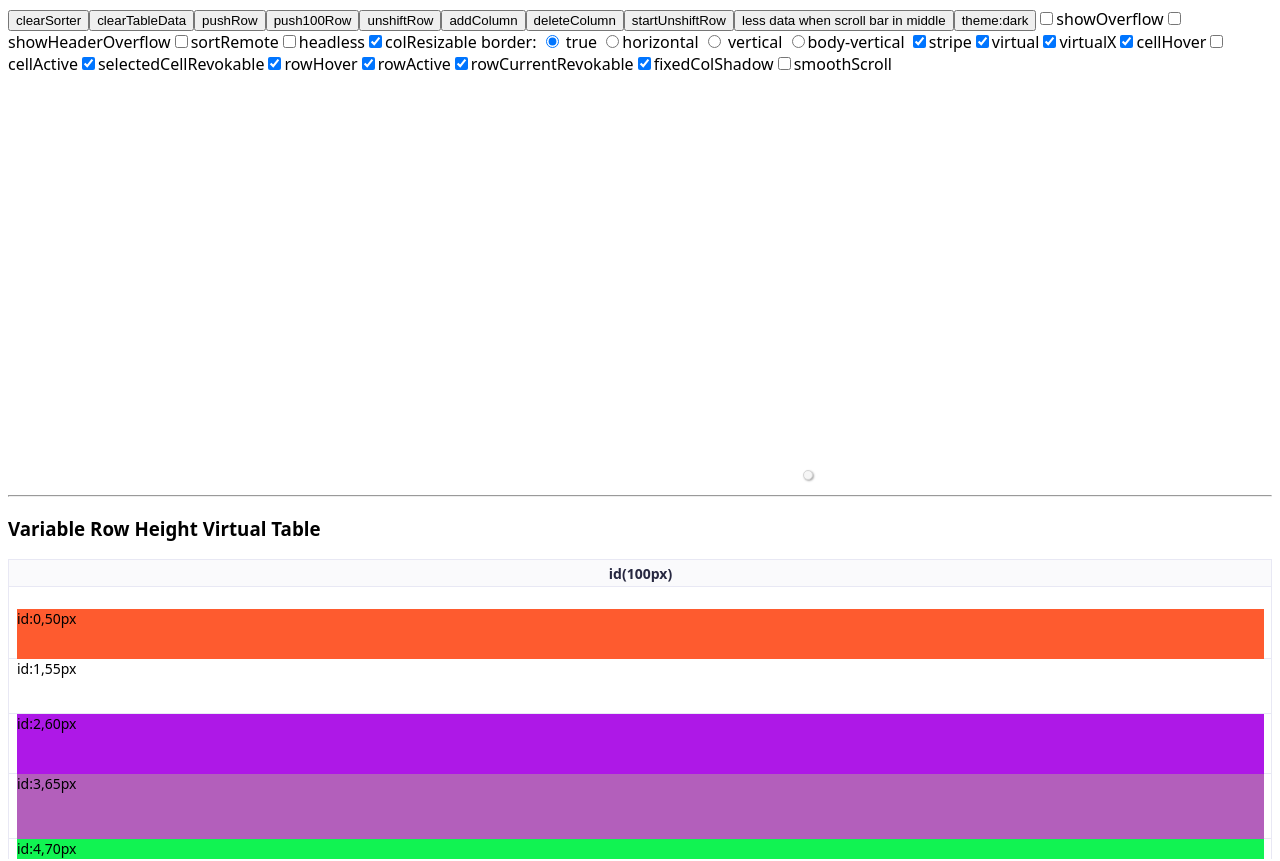
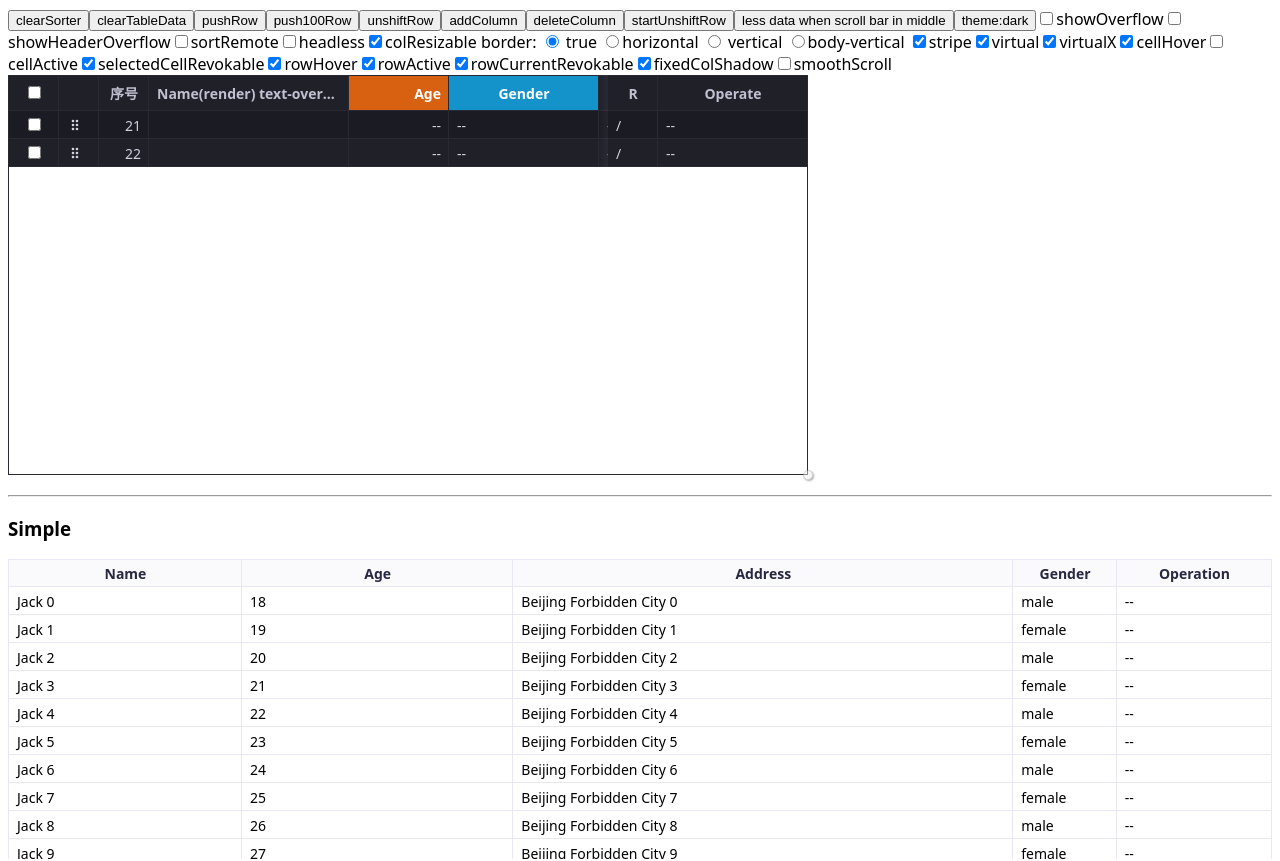
Before and after one commit to ja-plus/stk-table-vue, a Vue app: page / in a window 1280 px wide. Shown: the top 861 px of the page. Built offline with nearby package versions, Linux system fonts and the light colour scheme.

Commit message:
update variable row height code

```diff
--- a/src/StkTable/StkTable.vue
+++ b/src/StkTable/StkTable.vue
@@ -23,11 +23,11 @@
             'text-overflow': props.showOverflow,
             'header-text-overflow': props.showHeaderOverflow,
             'fixed-relative-mode': isRelativeMode,
-            'variable-row-height': props.autoRowHeight,
+            'auto-row-height': props.autoRowHeight,
         }"
         :style="{
-            '--row-height': virtualScroll.rowHeight + 'px',
-            '--header-row-height': (props.headerRowHeight || props.rowHeight) + 'px',
+            '--row-height': props.autoRowHeight ? void 0 : virtualScroll.rowHeight + 'px',
+            '--header-row-height': props.headerRowHeight + 'px',
             '--highlight-duration': props.highlightConfig.duration && props.highlightConfig.duration + 's',
             '--highlight-timing-function': highlightSteps ? `steps(${highlightSteps})` : '',
         }"
@@ -296,9 +296,15 @@ const props = withDefaults(
         headless?: boolean;
         /** 主题，亮、暗 */
         theme?: 'light' | 'dark';
-        /** 行高 */
+        /**
+         * 行高
+         * - `props.autoRowHeight` 为 `true` 时，将表示为期望行高，用于计算。不再影响实际行高。
+         */
         rowHeight?: number;
-        /** 可变行高 */
+        /**
+         * 是否可变行高
+         * - 设置为 `true` 时, `props.rowHeight` 将表示为期望行高，用于计算。不再影响实际行高。
+         */
         autoRowHeight?: boolean;
         /** 是否高亮鼠标悬浮的行 */
         rowHover?: boolean;
@@ -415,7 +421,7 @@ const props = withDefaults(
         rowHover: true,
         rowActive: true,
         rowCurrentRevokable: true,
-        headerRowHeight: null,
+        headerRowHeight: DEFAULT_ROW_HEIGHT,
         virtual: false,
         virtualX: false,
         columns: () => [],
--- a/src/StkTable/style.less
+++ b/src/StkTable/style.less
@@ -232,7 +232,7 @@
         // }
     }
 
-    &.variable-row-height {
+    &.auto-row-height {
 
         tbody td {
             height: unset;
--- a/src/StkTable/useVirtualScroll.ts
+++ b/src/StkTable/useVirtualScroll.ts
@@ -66,7 +66,7 @@ export function useVirtualScroll<DT extends Record<string, any>>({
     rowKeyGen,
 }: Option<DT>) {
     /** 表头高度 */
-    const tableHeaderHeight = ref(props.headerRowHeight ?? props.rowHeight);
+    const tableHeaderHeight = ref(props.headerRowHeight);
 
     const virtualScroll = ref<VirtualScrollStore>({
         containerHeight: 0,
@@ -243,16 +243,12 @@ export function useVirtualScroll<DT extends Record<string, any>>({
             for (let i = 0; i < dataSourceCopy.value.length; i++) {
                 const row = dataSourceCopy.value[i];
                 const rowKey = String(rowKeyGen(row));
-                const height = variableHeightMap.get(rowKey);
-                if (height) {
-                    autoRowHeightTop += height;
-                }
+                const height = variableHeightMap.get(rowKey) || rowHeight || DEFAULT_ROW_HEIGHT;
+                autoRowHeightTop += height;
                 if (autoRowHeightTop >= sTop) {
-                    if (i > 0) {
-                        startIndex = i - 1;
-                        autoRowHeightTop -= height || DEFAULT_ROW_HEIGHT;
-                        break;
-                    }
+                    startIndex = i;
+                    autoRowHeightTop = autoRowHeightTop - height;
+                    break;
                 }
             }
         } else {
@@ -282,15 +278,14 @@ export function useVirtualScroll<DT extends Record<string, any>>({
             window.clearTimeout(vue2ScrollYTimeout);
         }
 
-        if (oldStartIndex === startIndex && oldEndIndex === endIndex) {
-            // 没有变化，不需要更新
-            return;
-        }
-
         let offsetTop = 0;
         if (props.autoRowHeight) {
             offsetTop = autoRowHeightTop;
         } else {
+            if (oldStartIndex === startIndex && oldEndIndex === endIndex) {
+                // 没有变化，不需要更新
+                return;
+            }
             offsetTop = startIndex * rowHeight;
         }
 
--- a/test/StkTableTest.vue
+++ b/test/StkTableTest.vue
@@ -34,7 +34,7 @@
     </div>
     <!-- <StkTableHugeData></StkTableHugeData> -->
     <div ref="stkTableParent" class="stk-table-parent">
-        <!-- <StkTable
+        <StkTable
             v-bind="props"
             ref="stkTable"
             v-model:columns="columns"
@@ -59,18 +59,18 @@
             @col-order-change="onColOrderChange"
             @cell-mouseover="onCellMouseOver"
             @cell-selected="onCellSelected"
-        ></StkTable> -->
+        ></StkTable>
     </div>
     <hr />
     <!-- <div>
         columns:
         <div v-for="col in columns" :key="col.dataIndex">{{ col }}</div>
     </div> -->
-    <!-- <StkTableSimple></StkTableSimple>
+    <StkTableSimple></StkTableSimple>
     <StkTableMultiHeader></StkTableMultiHeader>
 
     <ExpandRow></ExpandRow>
-    <DragRow></DragRow> -->
+    <DragRow></DragRow>
 
     <!-- <StkTableC
         ref="stkTableC"
@@ -85,12 +85,12 @@
         @col-order-change="onColOrderChange2"
     ></StkTableC> -->
 
-    <!-- <FixedMode></FixedMode>
-    <StkTableInsertSort /> -->
+    <FixedMode></FixedMode>
+    <StkTableInsertSort />
     <VariableRowHeight />
 
     <hr />
-    <!-- <DocTable></DocTable> -->
+    <DocTable></DocTable>
 </template>
 
 <script lang="ts" setup>
@@ -99,14 +99,15 @@ import { StkTable, StkTableColumn } from '../src/StkTable/index';
 // import { StkTable } from '../lib/stk-table-vue.js';
 //import StkTableC from '../history/StkTableC/index.vue'; // 兼容版本 fixedLeft
 import DocTable from './DocTable.vue';
+import DragRow from './DragRow.vue';
+import ExpandRow from './ExpandRow.vue';
 import FixedMode from './FixedMode.vue';
 import StkTableInsertSort from './StkTableInsertSort.vue'; // 插入排序
 import StkTableMultiHeader from './StkTableMultiHeader.vue';
 import StkTableSimple from './StkTableSimple.vue';
 import DragResize from './utils/DragResize.js';
-import ExpandRow from './ExpandRow.vue';
-import DragRow from './DragRow.vue';
 // import StkTableHugeData from './StkTableHugeData.vue';
+import { DragRowConfig, HeaderDragConfig } from '../src/StkTable/types/index';
 import VariableRowHeight from './VariableRowHeight.vue';
 
 const seqConfig = {
@@ -127,7 +128,7 @@ const props = ref({
     sortRemote: false,
     // minWidth: 'auto',
     colResizable: true,
-    headerDrag: { mode: 'insert', disabled: col => col.dataIndex !== 'name' },
+    headerDrag: { mode: 'insert', disabled: col => col.dataIndex !== 'name' } as HeaderDragConfig,
     virtual: true,
     virtualX: true,
     noDataFull: true,
@@ -139,7 +140,7 @@ const props = ref({
     },
     dragRowConfig: {
         mode: 'insert', // 'none' | 'swap'
-    },
+    } as DragRowConfig,
     fixedColShadow: true,
     smoothScroll: false,
 });
@@ -186,7 +187,7 @@ const columns = shallowRef<StkTableColumn<any>[]>([
             });
         },
     },
-    { type: 'dragRow', width: 40, fixed: 'left' },
+    { type: 'dragRow', width: 40, fixed: 'left', dataIndex: '' },
     {
         type: 'seq',
         dataIndex: 'seq',
--- a/test/VariableRowHeight.vue
+++ b/test/VariableRowHeight.vue
@@ -21,6 +21,6 @@ const data = new Array(200).fill(0).map((it, index) => {
 <template>
     <div>
         <h3>Variable Row Height Virtual Table</h3>
-        <StkTable row-key="id" style="height: 300px" virtual auto-row-height :columns="columns" :data-source="data"></StkTable>
+        <StkTable row-key="id" style="height: 300px" :row-height="50" virtual auto-row-height :columns="columns" :data-source="data"></StkTable>
     </div>
 </template>
```
Also changed, not shown: 2 other files (tests, documents, lock files or other folders).
